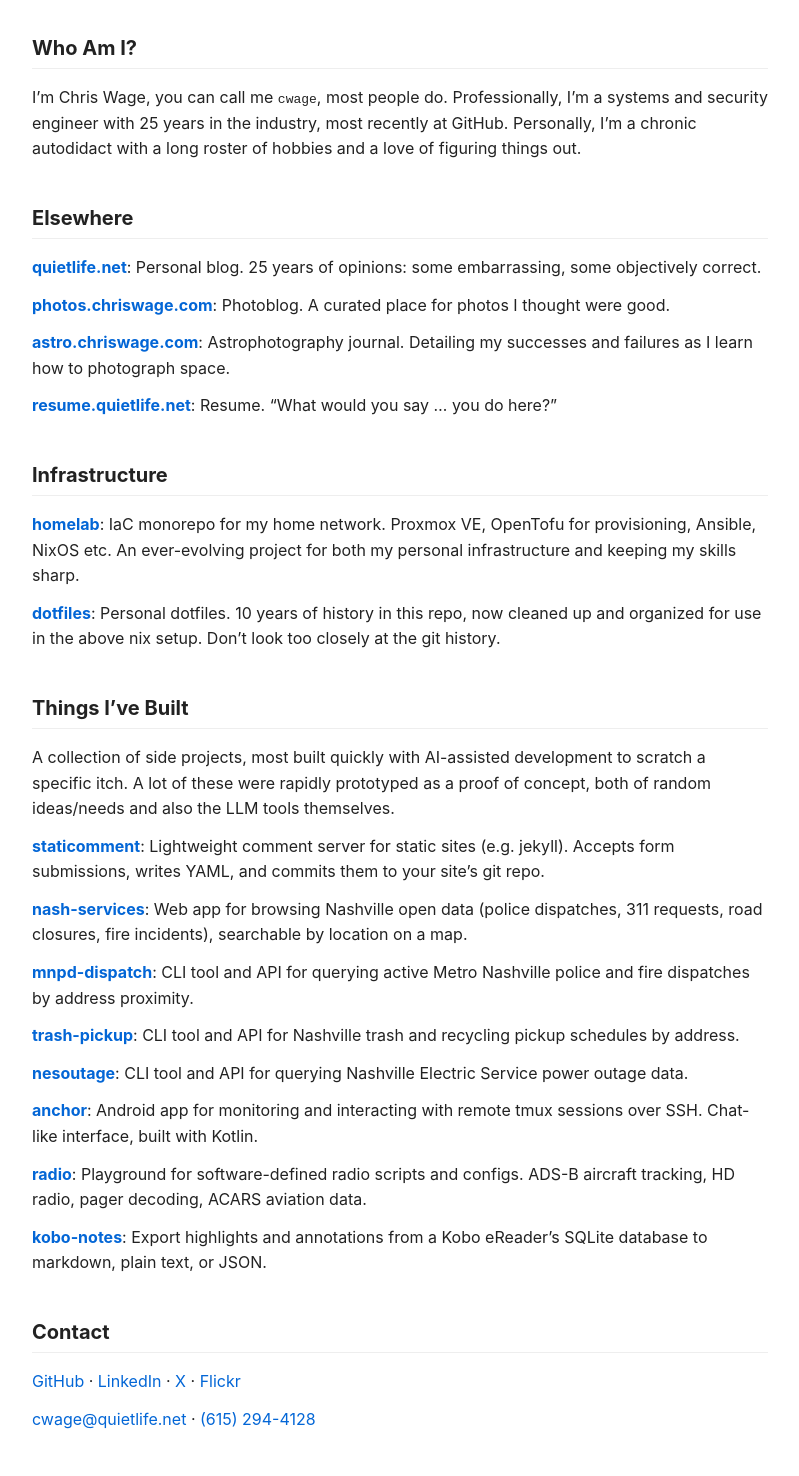
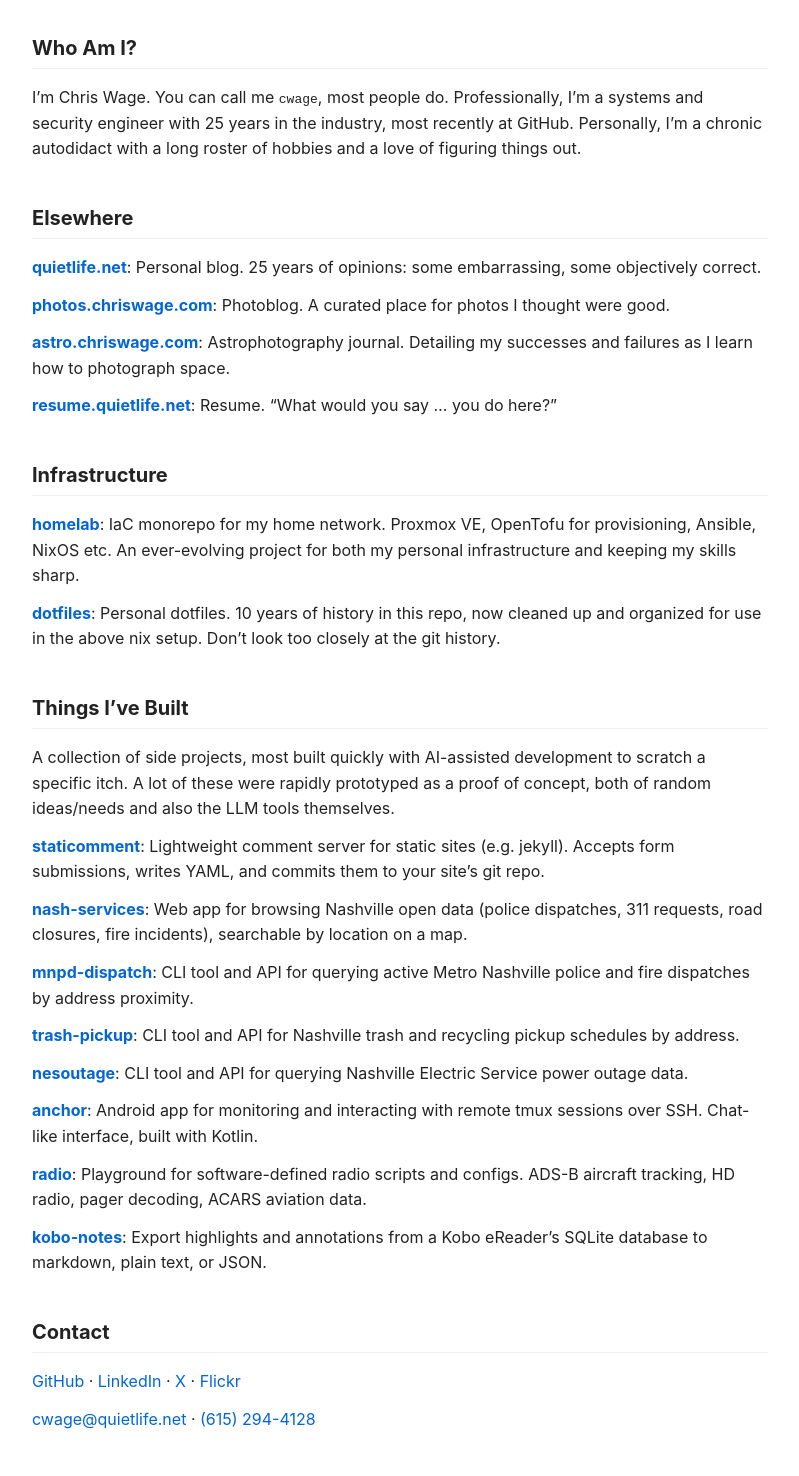
Before and after one commit to cwage/chriswage.com, a Jekyll site: the page built from index.md, in a window 1280 px wide. Shown: the whole page, without its empty margins (240-1039 px from the left). Built offline with Jekyll 4.4.1, drawn with Linux system fonts in a browser that asks for light colours; Markdown is read by kramdown in place of the engine named in the settings.

Commit message:
comma splices are bad mmkay

```diff
--- a/index.md
+++ b/index.md
@@ -5,7 +5,7 @@ title: Home
 
 ## Who Am I?
 
-I'm Chris Wage, you can call me `cwage`, most people do. Professionally, I'm a systems and security engineer with 25 years in the industry, most recently at GitHub. Personally, I'm a chronic autodidact with a long roster of hobbies and a love of figuring things out.
+I'm Chris Wage. You can call me `cwage`, most people do. Professionally, I'm a systems and security engineer with 25 years in the industry, most recently at GitHub. Personally, I'm a chronic autodidact with a long roster of hobbies and a love of figuring things out.
 
 ## Elsewhere
 
```
